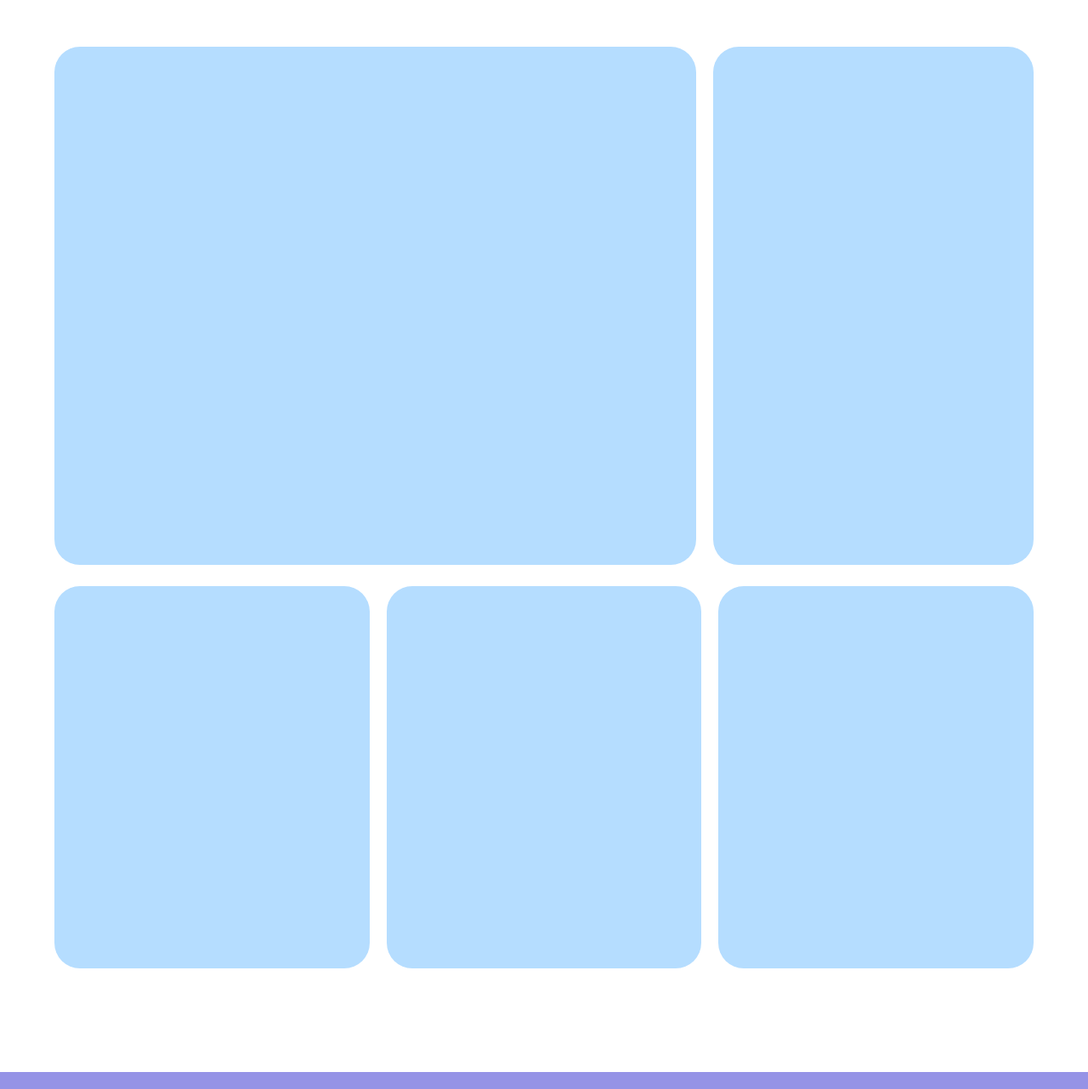
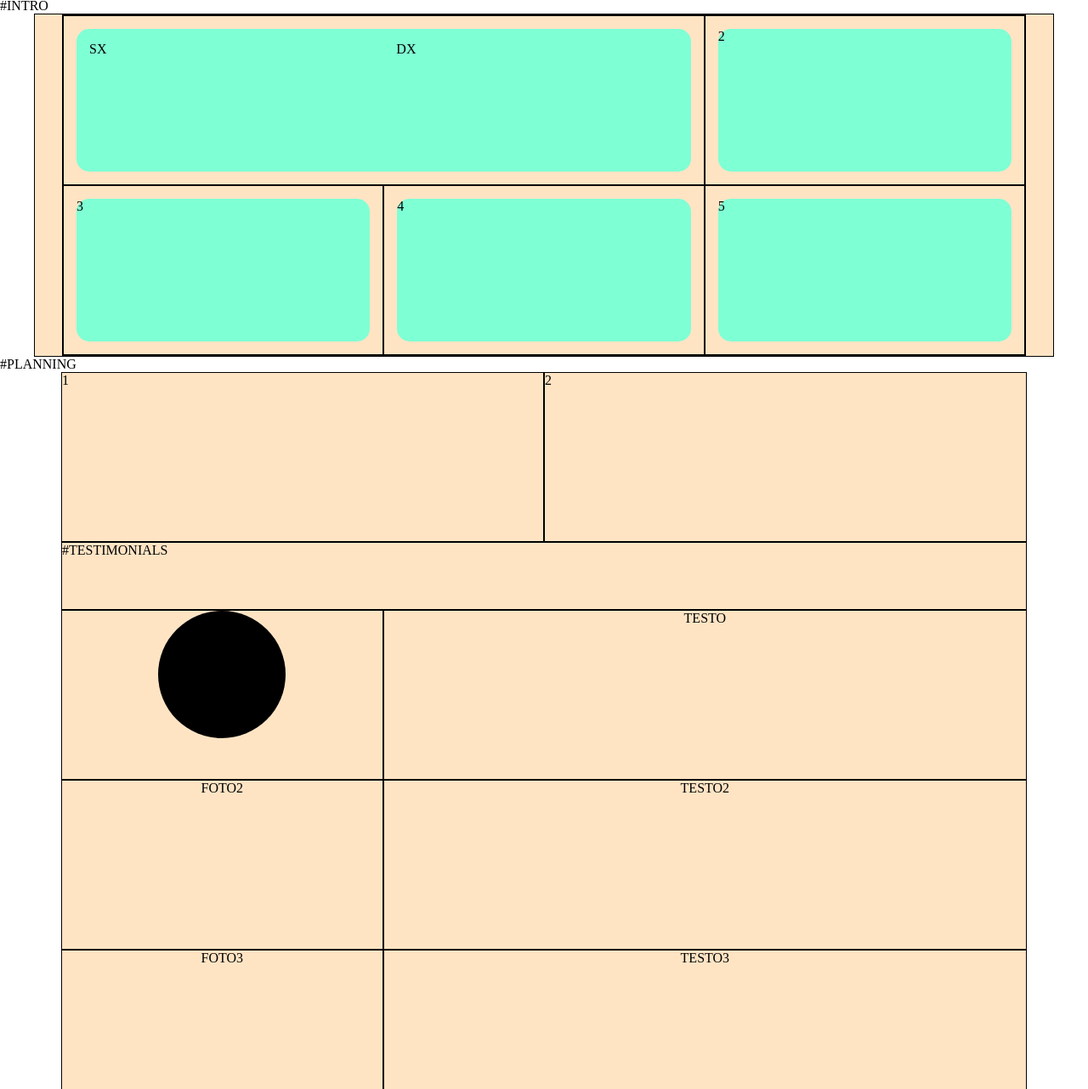
Before and after one commit to samuelebumbello/htmlcss-responsive-layout, a plain HTML site: page index.html in a window 1280 px wide. Shown: the part 82-1364 px from the top of the page at 85% size. Drawn offline with Linux system fonts and the light colour scheme.

Commit message:
[finish ]exercise layout correction

```diff
--- a/index.html
+++ b/index.html
@@ -11,48 +11,133 @@
 </head>
 <body>
     <header>
-        <div class="container d-flex j-between align-center">
-            <div class="logo"><img src="img/logo.png" alt=""></div>
-            <div class="buttons"><i class="fa-solid fa-bars"></i></div>
-<!-- DESKTOP -->
-            <div class="menu desktop">
-                <nav>
-                    <ul class="d-flex">
-                        <li>Link</li>
-                        <li>Link</li>
-                        <li>Link</li>
-                        <li>Link</li>
-                        <li>Link</li>
-                    </ul>
-                </nav>
+        <div class="container debug">
+            <div class="logo">logo</div>
+
+            <div class="menu">
+                <div class="buttons">butt</div>
+                <div class="desktop-menu">menu</div>
             </div>
+
         </div>
     </header>
 
     <main>
-        <section class="container">
+        <section id="intro">
+            #INTRO
+            <div class="container debug">
+                <div class="row debug">
+                    <div class="col debug">
+                        <div class="box">
+                            <div class="row">
+                                <div class="col">SX</div>
+                                <div class="col">DX</div>
+                            </div>
+                        </div>
+                    </div>
+                    <div class="col debug">
+                        <div class="box">
+                            2
+                        </div>
+                    </div>
+                    <div class="col debug">
+                        <div class="box">
+                            3
+                        </div>
+                    </div>
+                    <div class="col debug">
+                        <div class="box">
+                            4
+                        </div>
+                    </div>
+                    <div class="col debug">
+                        <div class="box">
+                            5
+                        </div>
+                    </div>
 
-            <div class="row d-flex no-wrap">
-                <div class="col-lg"></div>
-                <div class="col-md"></div>
+                </div>
             </div>
-
-            <div class="row d-flex">
-                <div class="col-sm"></div>
-                <div class="col-sm"></div>
-                <div class="col-sm"></div>
-            </div>
-
         </section>
 
-        <div class="purple">
-            <div>
-                <img class="img-purple" src="img/planning1.png" alt="">
+        <section id="planning">
+            #PLANNING
+            <div class="container">
+                <div class="row">
+                    <div class="col debug">1</div>
+                    <div class="col debug">2</div>
+                </div>
             </div>
+        </section>
 
-        </div>
+        <section id="testimonials">
+            <div class="container">
+                <div class="top debug">
+                    #TESTIMONIALS
+                </div>
+                <div class="testimonial-cards">
+                    <div class="row">
+                        <div class="col debug">
+                            <div class="image-cards">FOTO</div>
+                        </div>
+                        <div class="col debug">TESTO</div>
+                    </div>
+                </div>
+                <div class="testimonial-cards">
+                    <div class="row">
+                        <div class="col debug">FOTO2</div>
+                        <div class="col debug">TESTO2</div>
+                    </div>
+                </div>
+                <div class="testimonial-cards">
+                    <div class="row">
+                        <div class="col debug">FOTO3</div>
+                        <div class="col debug">TESTO3</div>
+                    </div>
+                </div>
+            </div>
+        </section>
+
+        <section id="benefit">
+            <div class="container">
+                <div class="top">
+                    #BENEFIT
+                </div>
+                <div class="row">
+                    <div class="col debug"></div>
+                    <div class="col debug"></div>
+                    <div class="col debug"></div>
+                    <div class="col debug"></div>
+                    <div class="col debug"></div>
+                    <div class="col debug"></div>
+                </div>
+            </div>
+        </section>
+
+        <section id="about">
+            #ABOUT
+            <div class="container">
+                <div class="row">
+                    <div class="col debug">TESTO</div>
+                    <div class="col debug">IMAGE</div>
+                </div>
+            </div>
+        </section>
+
+        <section id="cta debug">
+            <div class="container">
+              #CTA
+            </div>
+          </section>
 
     </main>
 
+    <footer class="debug">
+          <div class="container">
+            FOOTER
+          </div>
+    </footer>
+
+
 </body>
 </html>
--- a/style.css
+++ b/style.css
@@ -5,10 +5,26 @@
 }
 
 .container{
-    padding: 2rem 0;
+    padding: 0 2rem;
     margin: 0 auto;
-    width: 90%;
-    height: 100%;
+    width: 100%;
+}
+
+.debug{
+    background-color: bisque;
+    border: 1px solid black;
+    min-height: 80px;
+}
+
+
+.row{
+    display: flex;
+    flex-wrap: wrap;
+}
+
+.col{
+    width: 100%;
+    height: 200px;
 }
 
 .desktop{
@@ -23,114 +39,119 @@
     flex-wrap: nowrap;
 }
 
-.j-between{
-    justify-content: space-between;
-}
-
 .align-center{
     align-items: center;
 }
 
+.image-cards{
+    display: inline-block;
+    width: 150px;
+    height: 150px;
+    border-radius: 50%;
+    background-color: black;
+}
 
 /* ----- HEADER ----- */
-header{
-    height: 80px;
+header .container{
+    display: flex;
+    justify-content: space-between;
     background-color: #0084FD;
 }
 
-.buttons{
-    color: white;
-    font-size: 20px;
+header .desktop-menu{
+    display: none;
 }
 
-ul li{
-    list-style: none;
-    padding-right: 30px;
+
+/* MAIN */
+
+#intro .col{
+    padding: 15px;
 }
 
-/* MAIN */
-.row{
-    padding-top: 25px;
+#intro .col .box{
+    background-color: aquamarine;
+    border-radius: 15px;
+
+    /* debug */
+    height: 100%;
 }
 
-.col-lg{
-    height: 610px;
-    width: 100%;
-    background-color: #B5DDFF;
-    border-radius: 30px;
-}
-
-.col-md{
-    height: 360px;
-    width: 100%;
-    background-color: #B5DDFF;
-    border-radius: 30px;
-}
-
-.col-sm{
-    height: 360px;
-    width: 100%;
-    background-color: #B5DDFF;
-    border-radius: 30px;
-}
-
-/* ----- PURPLE ----- */
-.purple{
-    height: 1500px;
-    background-color:#9593E6;
-    margin-top: 90px;
-}
-
-.purple img{
+.testimonial-cards{
     text-align: center;
-    padding-top: 70px;
-    width: 80%;
 }
 
 
 
+/* ----- AREA RESPONSIVE ----- */
+@media screen and (min-width: 480px){
 
+}
 
+@media screen and (min-width:780px){
+    .container{
+        max-width: 100%;
+    }
 
-/* ----- GENERAL RESPONSIVE ----- */
-@media screen and (min-width:379px){
-    header .container .buttons{
+    #intro .col:first-child{
+        width: calc(100% / 1.5);
+    }
+
+    #intro .col{
+        width: calc(100% / 3);
+    }
+
+    #intro .col:first-child .col{
+        width: 100%;
+    }
+
+    #testimonials .col:first-child{
+        width: calc(100% / 3);
+    }
+
+    #testimonials .col{
+        width: calc(100% / 1.5);
+    }
+
+    #benefit .col{
+        width: 50%;
+    }
+
+    #about .col{
+        width: 50%;
+    }
+}
+
+@media screen and (min-width:1200px){
+    header .buttons{
         display: none;
     }
 
-    header .container .menu{
-        display: block;
-    }
-}
-
-@media screen and (min-width:780px){
-    header .container .buttons{
+    header .desktop-menu{
         display: block;
     }
 
-    header .container .menu{
-        display: none;
+    .container{
+        max-width: 1200px;
     }
 
-    main .row .col-lg{
-        margin-right: 20px;
-        width: 66.6%;
+    #intro .col:first-child .col{
+        width: 50%;
     }
 
-    main .row .col-md{
-        display: flex;
-        flex-wrap: nowrap;
-        width: 33.3%;
-        height: 610px;
+    #planning .col{
+        width: 50%;
     }
 
-    main .row .col-sm{
-        margin-right: 20px;
+    #benefit .col{
         width: calc(100% / 3);
-        height: 450px;
     }
 
-    main .row .col-sm:last-child{
-        margin-right: 0;
+    #about .col:first-child{
+        width: calc(100% / 1.5);
+    }
+
+    #about .col{
+        width: calc(100% / 3);
     }
 }
```
